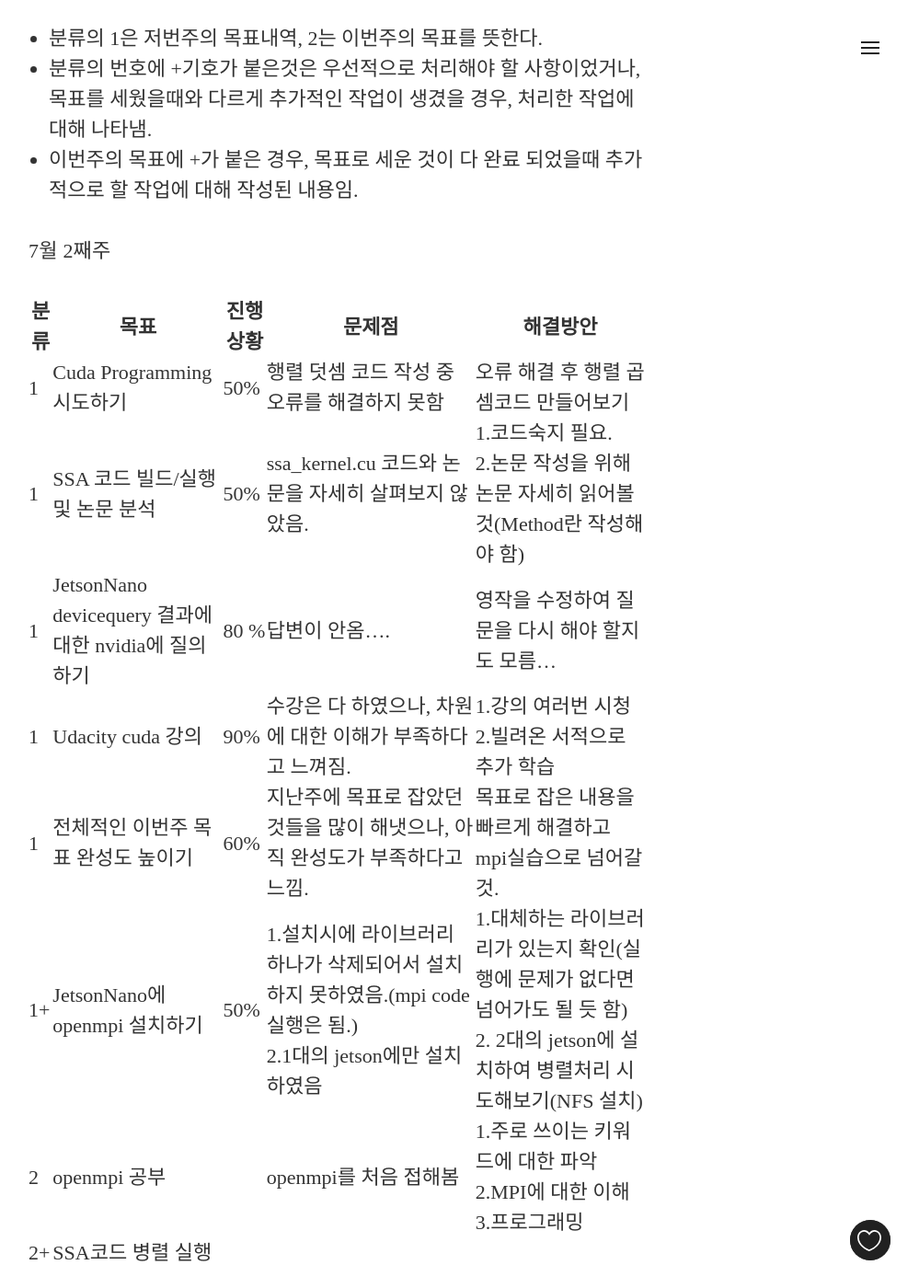
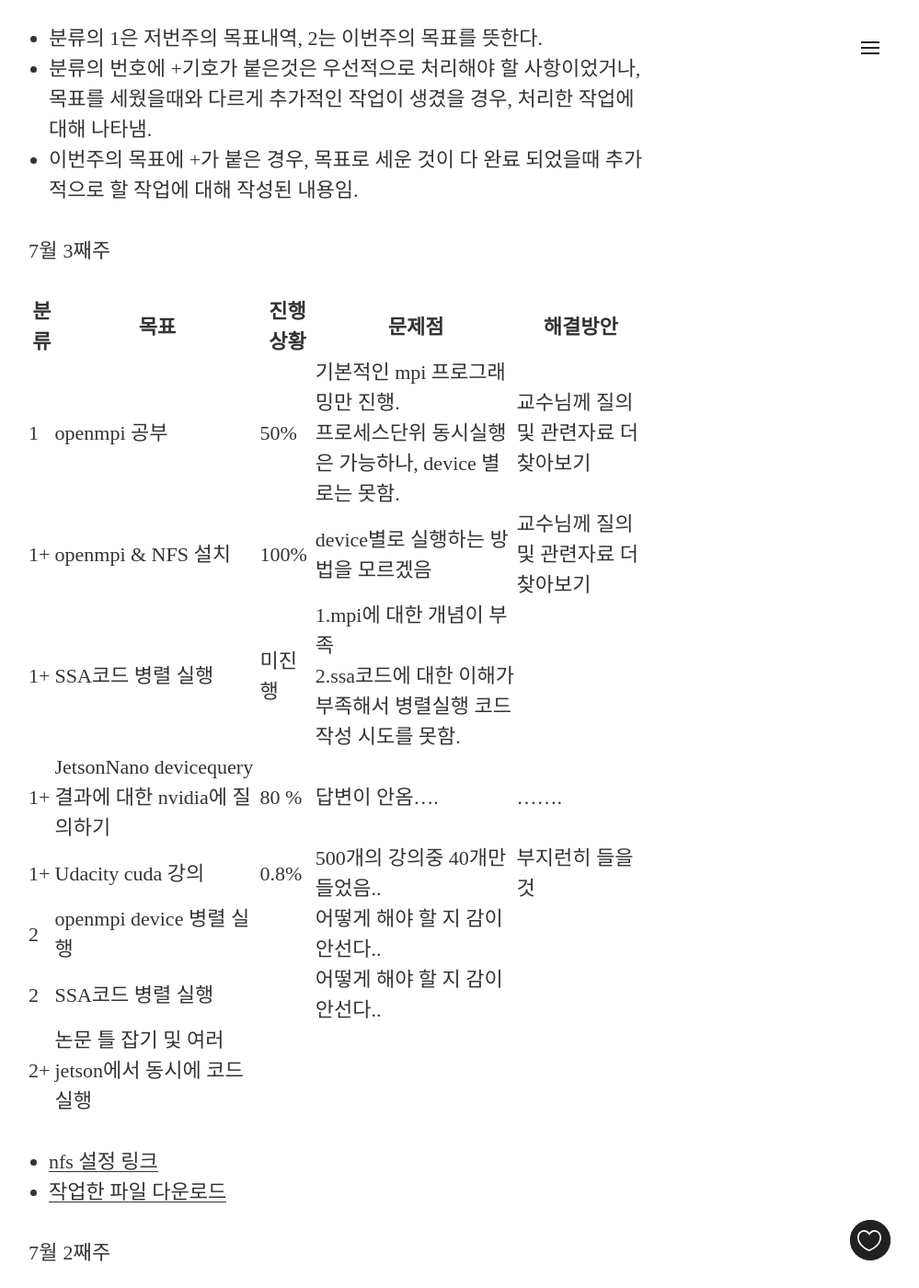
Before and after one commit to vincentchan/mickey, a Jekyll site: the page built from _posts/2019-06-24-week-operation-list.markdown, in a window 1280 px wide and 1400 px high, scrolled down 965 px. Shown: the whole window at 92% size, without its empty margins (274-1273 px from the left). Built offline with Jekyll 4.4.1, drawn with Linux system fonts in a browser that asks for light colours; nearby versions of some CDN libraries; some web fonts are replaced; comment, search, counter and statistics services are not loaded.

Commit message:
190724 week operation list

```diff
--- a/_posts/2019-06-24-week-operation-list.markdown
+++ b/_posts/2019-06-24-week-operation-list.markdown
@@ -23,6 +23,22 @@ syntaxHighlighter: no
 - 분류의 1은 저번주의 목표내역, 2는 이번주의 목표를 뜻한다.
 - 분류의 번호에 +기호가 붙은것은 우선적으로 처리해야 할 사항이었거나, 목표를 세웠을때와 다르게 추가적인 작업이 생겼을 경우, 처리한 작업에 대해 나타냄.
 - 이번주의 목표에 +가 붙은 경우, 목표로 세운 것이 다 완료 되었을때 추가적으로 할 작업에 대해 작성된 내용임.
+
+7월 3째주
+
+분류 |목표     | 진행상황     | 문제점    |    해결방안
+----- | -------------- | -------------- | -------------------- | ------------
+1 |  openmpi 공부 | 50% | 기본적인 mpi 프로그래밍만 진행. <br>프로세스단위 동시실행은 가능하나, device 별로는 못함. | 교수님께 질의 및 관련자료 더 찾아보기
+1+ |  openmpi & NFS 설치 | 100% | device별로 실행하는 방법을 모르겠음 | 교수님께 질의 및 관련자료 더 찾아보기
+1+ | SSA코드 병렬 실행 | 미진행 | 1.mpi에 대한 개념이 부족<br> 2.ssa코드에 대한 이해가 부족해서 병렬실행 코드 작성 시도를 못함. |
+1+ | JetsonNano devicequery 결과에 대한 nvidia에 질의하기 | 80 % | 답변이 안옴.... | .......
+1+ | Udacity cuda 강의 | 0.8% | 500개의 강의중 40개만 들었음.. | 부지런히 들을 것
+2 | openmpi device 병렬 실행 |  | 어떻게 해야 할 지 감이 안선다.. |
+2 | SSA코드 병렬 실행 |  | 어떻게 해야 할 지 감이 안선다..|
+2+| 논문 틀 잡기 및 여러 jetson에서 동시에 코드 실행| | |
+
+- [nfs 설정 링크](https://darksoulstory.tistory.com/9)
+- [작업한 파일 다운로드](https://drive.google.com/drive/folders/1Cfja5C-6ZNR1qNjRym9r3uZiHGo8y3S7?usp=sharing)
 
 7월 2째주
 
```
